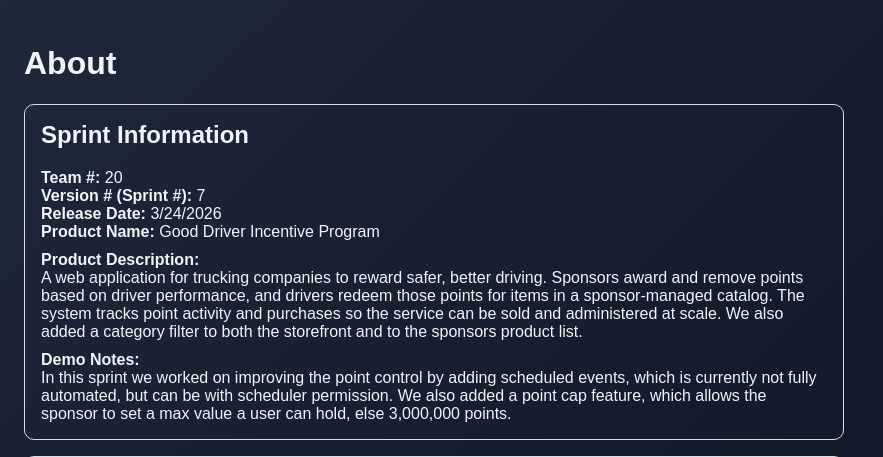
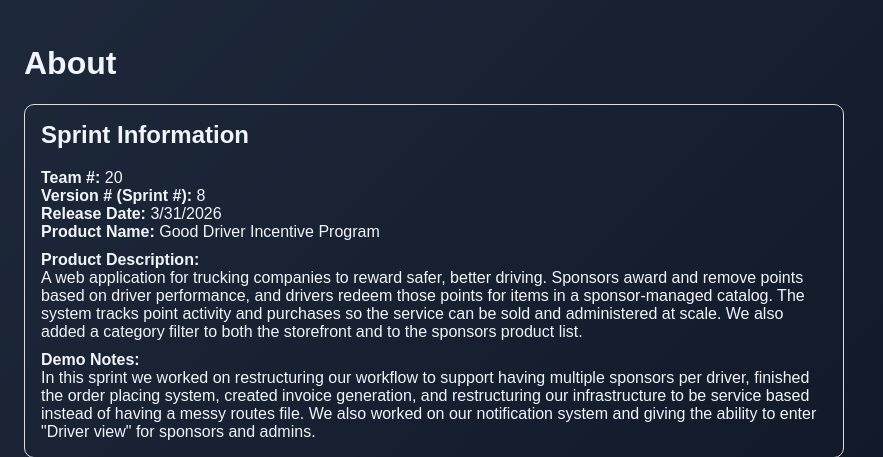
Before and after one commit to Davidandr1/S26-CPSC4910-20, a Flask app: template incentive-app/templates/about.html in a window 1280 px wide. Shown: the part 65-522 px from the top of the page, without its empty margins (0-883 px from the left). Run offline with Flask 3, Linux system fonts and the light colour scheme; the template is opened without the code that fills it, so the values that code supplies are empty; the visitor is signed in with stand-in values (Sample User, id 1); parts of the project's set-up code (start-up, migrations or seed data) failed here and were passed over.

Commit message:
Updated about to mirror Sprint 8

```diff
--- a/incentive-app/templates/about.html
+++ b/incentive-app/templates/about.html
@@ -6,8 +6,8 @@
   <div class="card">
     <h2 style="margin-top:0;">Sprint Information</h2>
     <div><strong>Team #:</strong> 20</div>
-    <div><strong>Version # (Sprint #):</strong> 7</div>
-    <div><strong>Release Date:</strong> 3/24/2026</div>
+    <div><strong>Version # (Sprint #):</strong> 8</div>
+    <div><strong>Release Date:</strong> 3/31/2026</div>
     <div><strong>Product Name:</strong> Good Driver Incentive Program</div>
     <div style="margin-top:10px;">
       <strong>Product Description:</strong><br>
@@ -15,7 +15,7 @@
     </div>
     <div style="margin-top:10px;">
       <strong>Demo Notes:</strong><br>
-      In this sprint we worked on improving the point control by adding scheduled events, which is currently not fully automated, but can be with scheduler permission. We also added a point cap feature, which allows the sponsor to set a max value a user can hold, else 3,000,000 points.
+      In this sprint we worked on restructuring our workflow to support having multiple sponsors per driver, finished the order placing system, created invoice generation, and restructuring our infrastructure to be service based instead of having a messy routes file. We also worked on our notification system and giving the ability to enter "Driver view" for sponsors and admins.
     </div>
   </div>
 
```
